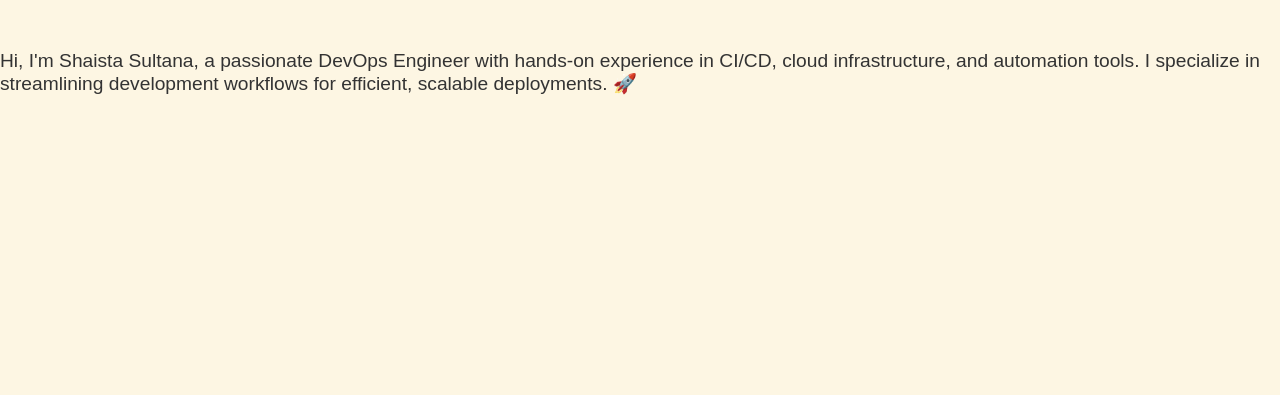
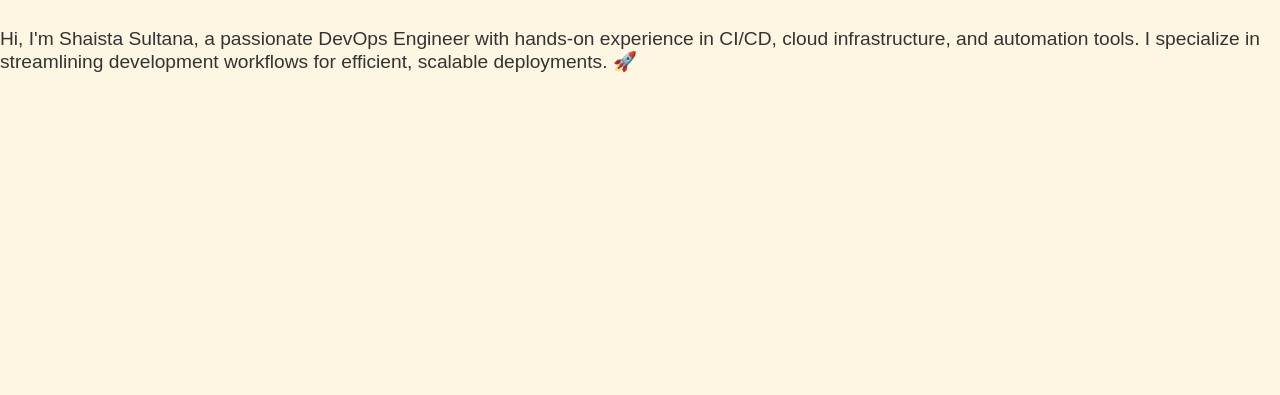
Before and after one commit to sultanashah/static-website-demo, a plain HTML site: page index.html in a window 1280 px wide. Shown: the part 405-800 px from the top of the page. Drawn offline with Linux system fonts and the light colour scheme.

Commit message:
Update index.html with new content

```diff
--- a/index.html
+++ b/index.html
@@ -22,16 +22,14 @@
     }
     p {
       font-size: 1.2em;
-      align-self:center;
       align-items: center;
-      margin: 0;
     }
   </style>
 </head>
 <body>
   <h1>SHAISTA SULTANA</h1>
-       <p> <br> <br>   Hi, I'm Shaista Sultana, a passionate DevOps Engineer with hands-on experience in CI/CD,
+       <p> Hi, I'm Shaista Sultana, a passionate DevOps Engineer with hands-on experience in CI/CD,
          cloud infrastructure, and automation tools. I specialize in streamlining development workflows for efficient,
-              scalable deployments. 🚀<br></p>
+              scalable deployments. 🚀</p>
 </body>
 </html>
```
